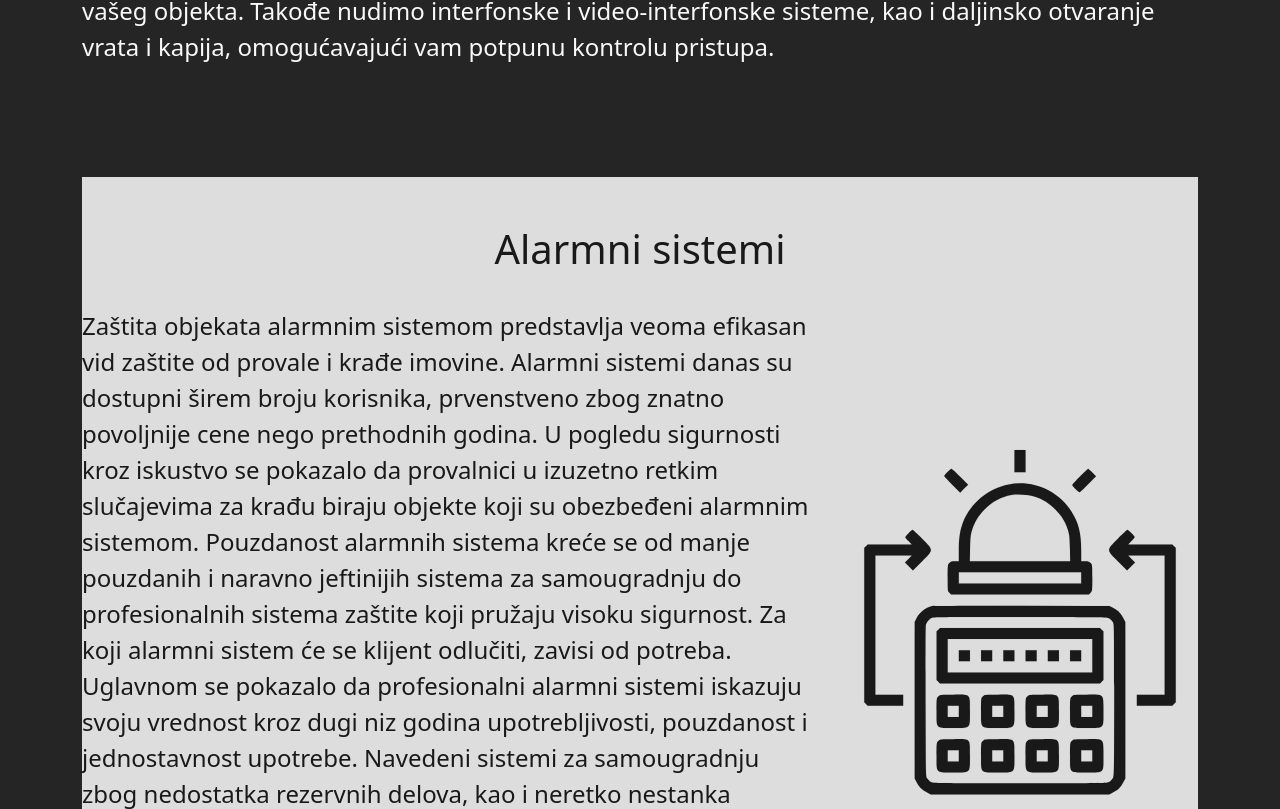
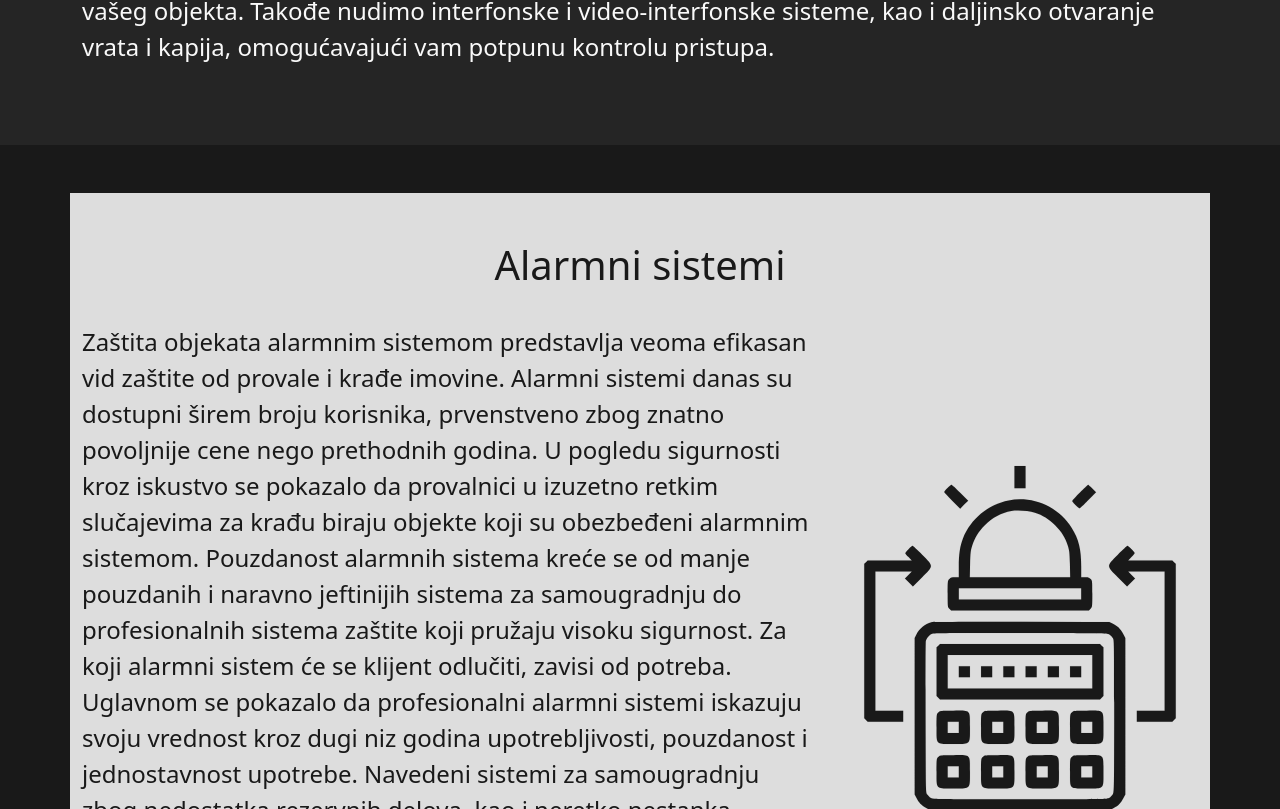
Before and after one commit to RadojkoR/MES_React, a React (Create React App) app: page /usluge in a window 1280 px wide. Shown: the part 771-1580 px from the top of the page. Built offline with nearby package versions, Linux system fonts and the light colour scheme.

Commit message:
added alarmni sistemi component

```diff
--- /dev/null
+++ b/src/Components/UslugeComponents/AlarmniSistemi.tsx
@@ -0,0 +1,32 @@
+
+import { ReactComponent as AlarmniSistemiIcon } from "../../Assets/icons/alarm_system_icon.svg";
+
+
+ export default function AlarmniSistemi() {
+
+  return (
+    <article className="alarmniSistemiCard container d-flex flex-column justify-content-center align-items-center mt-5">
+      <h5 className="fs-1 mt-5 ">Alarmni sistemi</h5>
+      <div className="alarmniSistemiCardBody row align-items-center">
+        <p className="fs-4 col-8">
+          Zaštita objekata alarmnim sistemom predstavlja veoma efikasan vid
+          zaštite od provale i krađe imovine. Alarmni sistemi danas su dostupni
+          širem broju korisnika, prvenstveno zbog znatno povoljnije cene nego
+          prethodnih godina. U pogledu sigurnosti kroz iskustvo se pokazalo da
+          provalnici u izuzetno retkim slučajevima za krađu biraju objekte koji
+          su obezbeđeni alarmnim sistemom. Pouzdanost alarmnih sistema kreće se
+          od manje pouzdanih i naravno jeftinijih sistema za samougradnju do
+          profesionalnih sistema zaštite koji pružaju visoku sigurnost. Za koji
+          alarmni sistem će se klijent odlučiti, zavisi od potreba. Uglavnom se
+          pokazalo da profesionalni alarmni sistemi iskazuju svoju vrednost kroz
+          dugi niz godina upotrebljivosti, pouzdanost i jednostavnost upotrebe.
+          Navedeni sistemi za samougradnju zbog nedostatka rezervnih delova, kao
+          i neretko nestanka proizvođača sa tržišta, često završe u kanti za
+          smeće. Naša firma može Vam ponuditi konsultacije i savete kako bi
+          projektovali sistem koji će zadovoljiti Vaše potrebe.
+        </p>
+        <AlarmniSistemiIcon className="col-4" />
+      </div>
+    </article>
+  );
+}
--- a/src/Components/UslugeComponents/TehnickaZastita.tsx
+++ b/src/Components/UslugeComponents/TehnickaZastita.tsx
@@ -1,15 +1,14 @@
 import {ReactComponent as IconTehZastita} from '../../Assets/icons/emergency.svg';
-import { ReactComponent as AlarmniSistemiIcon } from "../../Assets/icons/alarm_system_icon.svg";
 
 export default function TehnickaZastita() {
     return (
       <article className="uslugeTehZastita w-100">
         <div className="container">
-          <section className="py-3 row d-flex flex-column flex-md-row justify-content-between align-items-center position">
+          <section className="py-3 row d-flex flex-column flex-md-row justify-content-between align-items-center">
             <article className="tehZastitaHeader d-flex flex-column justify-content-center align-items-center mb-5">
               <IconTehZastita className="tehZastitaIcon" />
               <div className="">
-                <h4 className="text-center mb-4 fs-1">Tehnicka Zastita</h4>
+                <h4 className="text-center mb-4 fs-1 ">Tehnicka Zastita</h4>
                 <p className="fs-4">
                   Tehnička zaštita uključuje alarmne sisteme, video nadzor i
                   kontrolu pristupa za potpunu sigurnost vašeg objekta. Takođe
@@ -19,34 +18,7 @@ export default function TehnickaZastita() {
                 </p>
               </div>
             </article>
-            <div>
-              <article className="alarmniSistemiCard d-flex flex-column justify-content-center align-items-center mt-5">
-                <h5 className="fs-1 mt-5">Alarmni sistemi</h5>
-                <div className="alarmniSistemiCardBody row align-items-center">
-                  <p className="fs-4 col-8">
-                    Zaštita objekata alarmnim sistemom predstavlja veoma
-                    efikasan vid zaštite od provale i krađe imovine. Alarmni
-                    sistemi danas su dostupni širem broju korisnika, prvenstveno
-                    zbog znatno povoljnije cene nego prethodnih godina. U
-                    pogledu sigurnosti kroz iskustvo se pokazalo da provalnici u
-                    izuzetno retkim slučajevima za krađu biraju objekte koji su
-                    obezbeđeni alarmnim sistemom. Pouzdanost alarmnih sistema
-                    kreće se od manje pouzdanih i naravno jeftinijih sistema za
-                    samougradnju do profesionalnih sistema zaštite koji pružaju
-                    visoku sigurnost. Za koji alarmni sistem će se klijent
-                    odlučiti, zavisi od potreba. Uglavnom se pokazalo da
-                    profesionalni alarmni sistemi iskazuju svoju vrednost kroz
-                    dugi niz godina upotrebljivosti, pouzdanost i jednostavnost
-                    upotrebe. Navedeni sistemi za samougradnju zbog nedostatka
-                    rezervnih delova, kao i neretko nestanka proizvođača sa
-                    tržišta, često završe u kanti za smeće. Naša firma može Vam
-                    ponuditi konsultacije i savete kako bi projektovali sistem
-                    koji će zadovoljiti Vaše potrebe.
-                  </p>
-                  <AlarmniSistemiIcon className="col-4" />
-                </div>
-              </article>
-            </div>
+
           </section>
         </div>
       </article>
--- a/src/Components/UslugeComponents/index.tsx
+++ b/src/Components/UslugeComponents/index.tsx
@@ -1,4 +1,5 @@
 import TehnickaZastita from "./TehnickaZastita";
+import AlarmniSistemi from "./AlarmniSistemi";
 
 
-export {TehnickaZastita}
+export {TehnickaZastita, AlarmniSistemi}
--- a/src/Container/App.tsx
+++ b/src/Container/App.tsx
@@ -4,7 +4,7 @@ import {Home, Kontakt, Usluge, Projekti} from "../Pages";
 
 function App() {
   return (
-    <main className="mainContainer overflow-hidden">
+    <main className="mainContainer">
       <Nav />
       <Routes>
         <Route path="/" element={<Home />}></Route>
--- a/src/Pages/Usluge.tsx
+++ b/src/Pages/Usluge.tsx
@@ -1,5 +1,5 @@
 import { Header } from "../Components/Layout";
-import { TehnickaZastita } from "../Components/UslugeComponents";
+import { AlarmniSistemi, TehnickaZastita } from "../Components/UslugeComponents";
 
 
 export default function Usluge() {
@@ -11,6 +11,7 @@ export default function Usluge() {
           headerContainerClass="headerContainer"
         />
         <TehnickaZastita />
+        <AlarmniSistemi />
       </>
     );
 }
--- a/src/Styles/App.scss
+++ b/src/Styles/App.scss
@@ -6,3 +6,4 @@
 @use './partials//uslugeHome.scss';
 @use './partials/onamaHome.scss';
 @use './partials/uslugeTehZastita.scss';
+@use './partials/alarmniSistemi.scss';
--- /dev/null
+++ b/src/Styles/partials/alarmniSistemi.scss
@@ -0,0 +1,10 @@
+@use './variables.scss';
+
+.alarmniSistemiCard {
+    background-color: variables.$tertiaryBgColor;
+    color: variables.$secondaryTextColor;
+    position: sticky !important;
+    top: 110px !important;
+    z-index: -1;
+
+}
--- a/src/Styles/partials/uslugeTehZastita.scss
+++ b/src/Styles/partials/uslugeTehZastita.scss
@@ -11,13 +11,4 @@
             stroke-width: 2px;
         }
     }
-
-    .alarmniSistemiCard {
-        background-color: variables.$tertiaryBgColor;
-        color: variables.$secondaryTextColor;
-        // border-radius: 20px 20px 0 0;
-        position: sticky;
-        top: 200px;
-
-    }
 }
```
